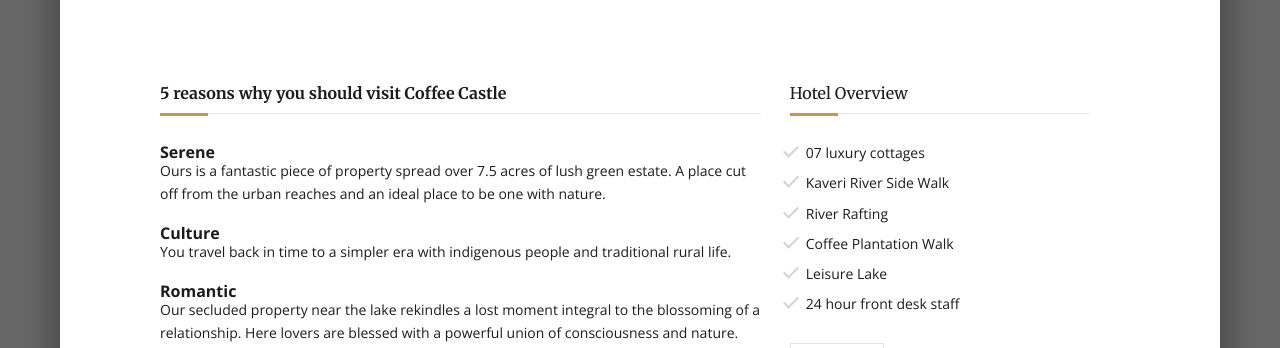
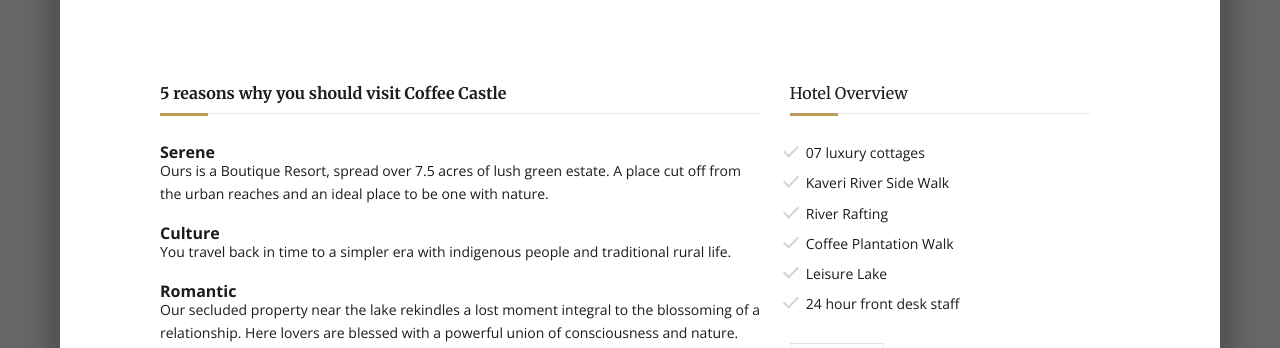
Before and after one commit to tveentech/ccv1, a Django app: page / in a window 1280 px wide. Shown: the part 1339-1687 px from the top of the page. Run offline with Django 3.2, Linux system fonts and the light colour scheme; data that the repository does not hold is empty; parts of the project's set-up code (start-up, migrations or seed data) failed here and were passed over; some libraries are stand-ins or nearby versions.

Commit message:
adding boutique resort phrase

```diff
--- a/content/templates/index.html
+++ b/content/templates/index.html
@@ -147,7 +147,7 @@
 							<strong>Serene </strong>
 						</dt>
 						<dd>
-							<p>Ours is a fantastic piece of property spread over 7.5 acres of lush green estate. A place cut off from the urban reaches and an ideal place to be one with nature.</p>
+							<p>Ours is a Boutique Resort, spread over 7.5 acres of lush green estate. A place cut off from the urban reaches and an ideal place to be one with nature.</p>
 						</dd>
 						<dt>
 							<strong>Culture </strong>
```
